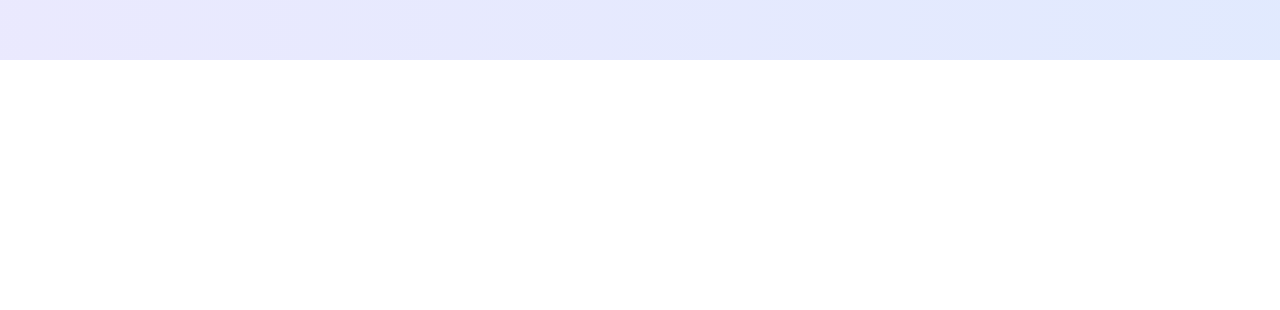
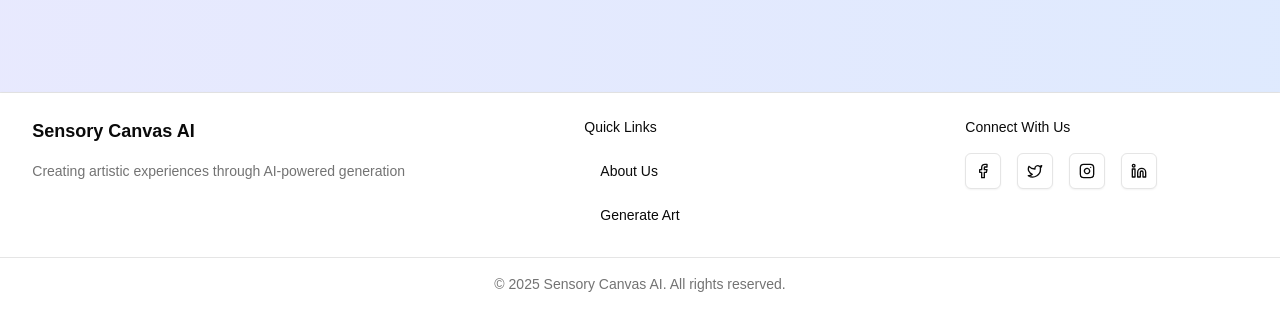
Before and after one commit to abudi53/Sensory-Canvas-AI, a Next.js app in the folder frontend/: page /generate-art in a window 1280 px wide. Shown: the part 840-1150 px from the top of the page. Before the commit the page ends 900 px from the top, so only its background shows below. Built offline with nearby package versions, Linux system fonts and the light colour scheme; no server answers.

Commit message:
add footer

```diff
--- a/frontend/src/app/layout.tsx
+++ b/frontend/src/app/layout.tsx
@@ -3,6 +3,7 @@ import { Geist, Geist_Mono } from "next/font/google";
 import RootLayoutClient from "../components/RootLayoutClient";
 import "./globals.css";
 import NavBar from "../components/NavBar";
+import Footer from "../components/Footer";
 import { ThemeProvider } from "@/components/theme-provider";
 import { getCurrentUser } from "@/lib/auth";
 
@@ -46,6 +47,7 @@ export default async function RootLayout({
         >
           <NavBar user={currentUser} />
           <RootLayoutClient>{children}</RootLayoutClient>
+          <Footer />
         </ThemeProvider>
       </body>
     </html>
--- /dev/null
+++ b/frontend/src/components/Footer.tsx
@@ -0,0 +1,101 @@
+// components/Footer.tsx
+"use client";
+
+import Link from "next/link";
+import { Button } from "@/components/ui/button";
+import { Card, CardContent, CardFooter } from "@/components/ui/card";
+import { Facebook, Twitter, Instagram, Linkedin } from "lucide-react";
+
+export default function Footer() {
+  return (
+    <footer className="w-full border-t bg-background mt-auto">
+      <Card className="border-0 rounded-none">
+        <CardContent className="pt-6">
+          <div className="grid grid-cols-1 justify-items-center md:grid-cols-2 lg:grid-cols-3 gap-8">
+            {/* Company Info */}
+            <div className="space-y-4">
+              <h3 className="text-lg font-semibold">Sensory Canvas AI</h3>
+              <p className="text-sm text-muted-foreground">
+                Creating artistic experiences through AI-powered generation
+              </p>
+            </div>
+
+            {/* Quick Links */}
+            <div className="space-y-4">
+              <h4 className="text-sm font-medium">Quick Links</h4>
+              <ul className="space-y-2">
+                <li>
+                  <Button
+                    variant="ghost"
+                    className="w-full justify-start"
+                    asChild
+                  >
+                    <Link href="/about">About Us</Link>
+                  </Button>
+                </li>
+                <li>
+                  <Button
+                    variant="ghost"
+                    className="w-full justify-start"
+                    asChild
+                  >
+                    <Link href="/generate-art">Generate Art</Link>
+                  </Button>
+                </li>
+              </ul>
+            </div>
+
+            {/* Newsletter
+            <div className="space-y-4">
+              <h4 className="text-sm font-medium">Stay Updated</h4>
+              <form className="flex gap-2">
+                <Input
+                  type="email"
+                  placeholder="Enter your email"
+                  className="max-w-[200px]"
+                />
+                <Button type="submit" size="sm">
+                  Subscribe
+                </Button>
+              </form>
+            </div> */}
+
+            {/* Social Media */}
+            <div className="space-y-4">
+              <h4 className="text-sm font-medium">Connect With Us</h4>
+              <div className="flex space-x-4">
+                <Button variant="outline" size="icon" asChild>
+                  <Link href="#">
+                    <Facebook className="h-4 w-4" />
+                  </Link>
+                </Button>
+                <Button variant="outline" size="icon" asChild>
+                  <Link href="#">
+                    <Twitter className="h-4 w-4" />
+                  </Link>
+                </Button>
+                <Button variant="outline" size="icon" asChild>
+                  <Link href="#">
+                    <Instagram className="h-4 w-4" />
+                  </Link>
+                </Button>
+                <Button variant="outline" size="icon" asChild>
+                  <Link href="#">
+                    <Linkedin className="h-4 w-4" />
+                  </Link>
+                </Button>
+              </div>
+            </div>
+          </div>
+        </CardContent>
+
+        {/* Copyright */}
+        <CardFooter className="border-t py-4">
+          <div className="w-full text-center text-sm text-muted-foreground">
+            © {new Date().getFullYear()} Sensory Canvas AI. All rights reserved.
+          </div>
+        </CardFooter>
+      </Card>
+    </footer>
+  );
+}
--- a/frontend/src/components/RootLayoutClient.tsx
+++ b/frontend/src/components/RootLayoutClient.tsx
@@ -6,7 +6,7 @@ interface Props {
 
 const RootLayoutClient: React.FC<Props> = ({ children }) => {
   return (
-    <main className="min-h-full animated-background bg-gradient-to-r dark:from-violet-950 dark:via-blue-950 dark:to-indigo-900 from-violet-100 via-blue-100 to-indigo-100">
+    <main className="min-h-full pb-8 animated-background bg-gradient-to-r dark:from-violet-950 dark:via-blue-950 dark:to-indigo-900 from-violet-100 via-blue-100 to-indigo-100">
       {children}
     </main>
   );
```
